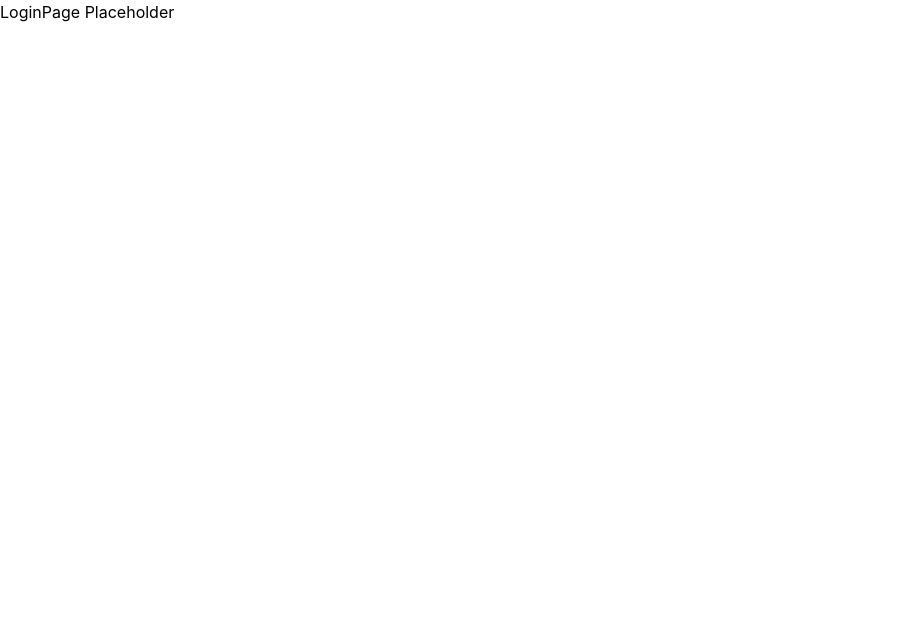
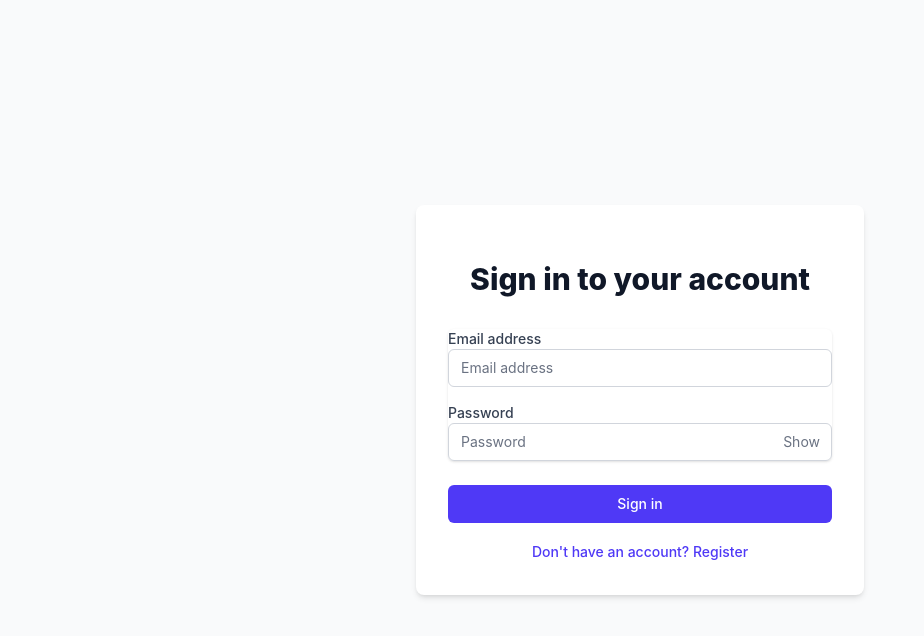
Before and after one commit to abinopoulose/desk-fe, a React (Vite) app: page /login in a window 1280 px wide. Shown: the top 636 px of the page, without its empty margins (0-924 px from the left). Built offline with nearby package versions, Linux system fonts and the light colour scheme; no server answers.

Commit message:
feat: wire login page to router

```diff
--- a/src/App.tsx
+++ b/src/App.tsx
@@ -3,6 +3,7 @@
 import { AppLayout } from './components/layout/AppLayout';
 import { ProtectedRoute } from './components/auth/ProtectedRoute';
 import { useAuthStore } from './store/authStore';
+import { LoginPage } from './pages/auth/LoginPage';
 import { OrgChartPage } from './pages/org/OrgChartPage';
 import { BrowseFoldersPage } from './pages/folders/BrowseFoldersPage';
 import { TicketTypeAdminPage } from './pages/admin/TicketTypeAdminPage';
@@ -24,7 +25,7 @@
   return (
     <BrowserRouter>
       <Routes>
-        <Route path="/login" element={<div>LoginPage Placeholder</div>} />
+        <Route path="/login" element={<LoginPage />} />
         <Route element={<ProtectedRoute><AppLayout /></ProtectedRoute>}>
           <Route path="/" element={<Navigate to="/dashboard" replace />} />
           <Route path="/dashboard" element={<TicketListPage />} />
```
Also changed, not shown: 1 other file (tests, documents, lock files or other folders).
